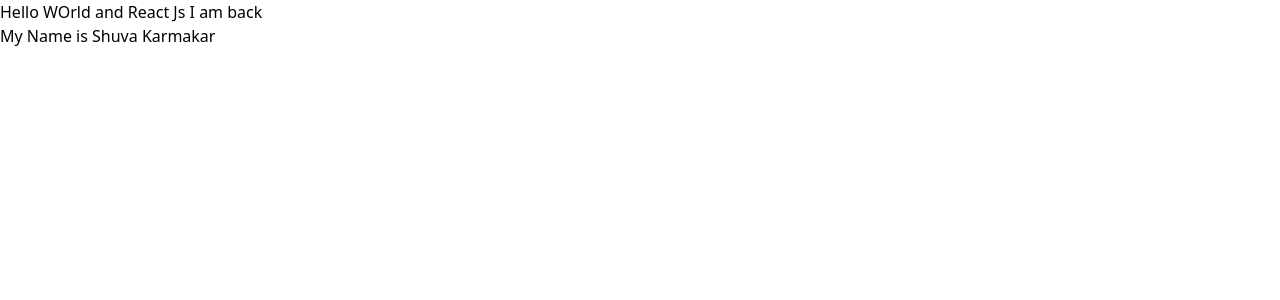
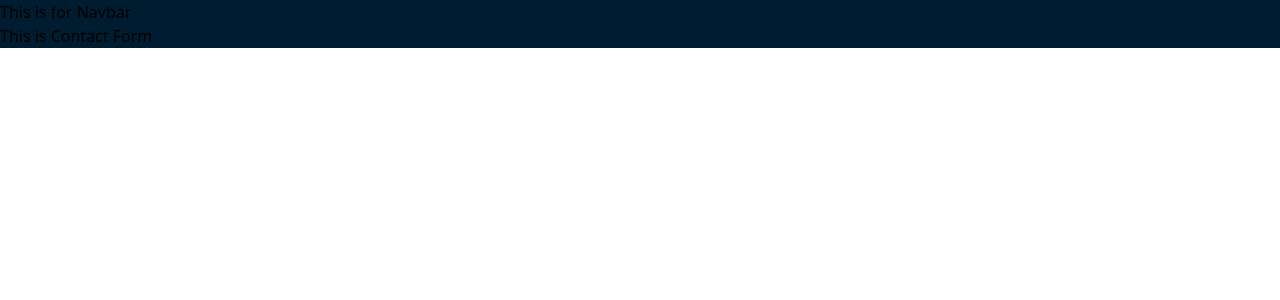
Before and after one commit to shuvakarmakar/traffclick-project, a React (Vite) app: page / in a window 1280 px wide. Shown: the top 300 px of the page. Built offline with nearby package versions, Linux system fonts and the light colour scheme.

Commit message:
Navbar and Contanct Form Component Added on Home Component

```diff
--- /dev/null
+++ b/src/Pages/ContactForm.jsx
@@ -0,0 +1,9 @@
+const ContactForm = () => {
+    return (
+        <div>
+            <h1>This is Contact Form</h1>
+        </div>
+    );
+};
+
+export default ContactForm;
--- a/src/Pages/Home.jsx
+++ b/src/Pages/Home.jsx
@@ -1,8 +1,11 @@
+import ContactForm from "./ContactForm";
+import Navbar from "./Navbar";
+
 const Home = () => {
     return (
-        <div>
-            <h1 color='Gray'>Hello WOrld and React Js I am back</h1>
-            <h3 className='font-bold text-3xl'>My Name is Shuva Karmakar</h3>
+        <div style={{ backgroundColor: '#001C30'}}>
+            <Navbar></Navbar>
+            <ContactForm></ContactForm>
         </div>
     );
 };
--- /dev/null
+++ b/src/Pages/Navbar.jsx
@@ -0,0 +1,9 @@
+const Navbar = () => {
+    return (
+        <div>
+            <h3>This is for Navbar</h3>
+        </div>
+    );
+};
+
+export default Navbar;
```
